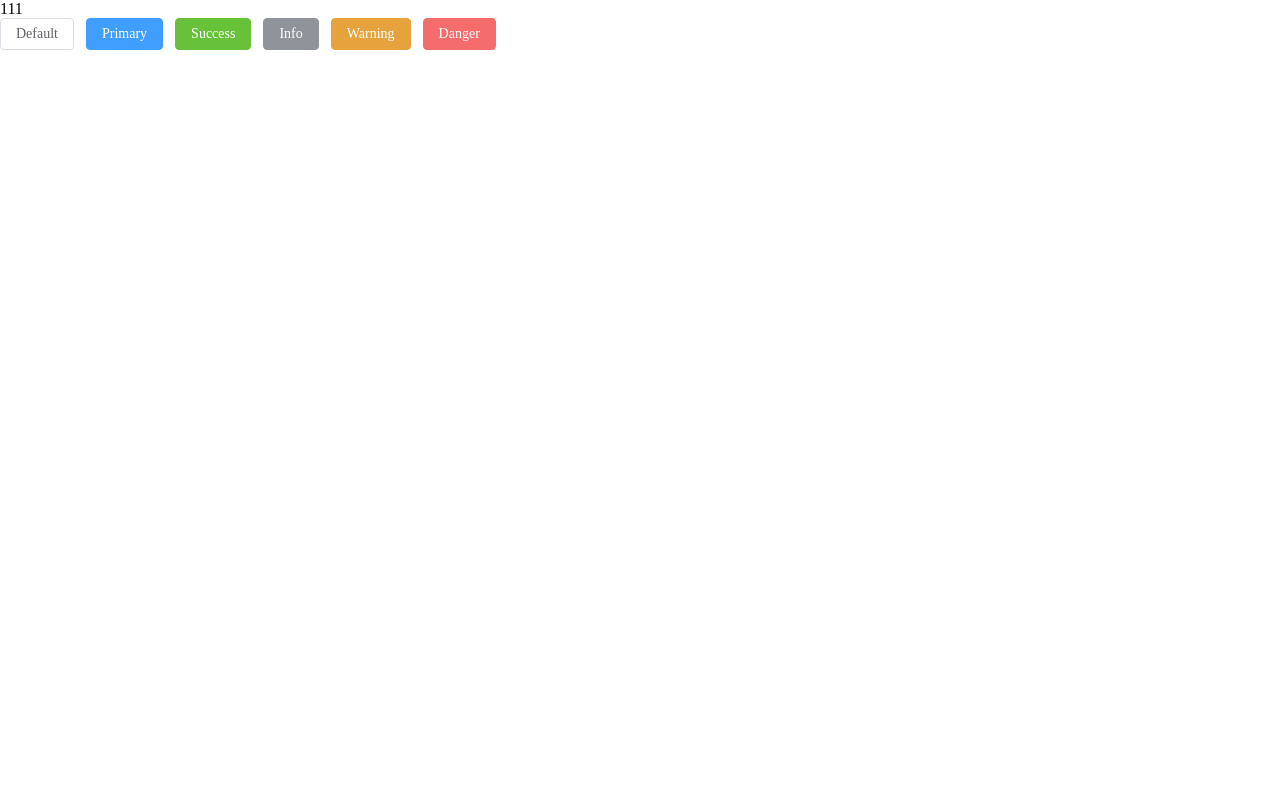
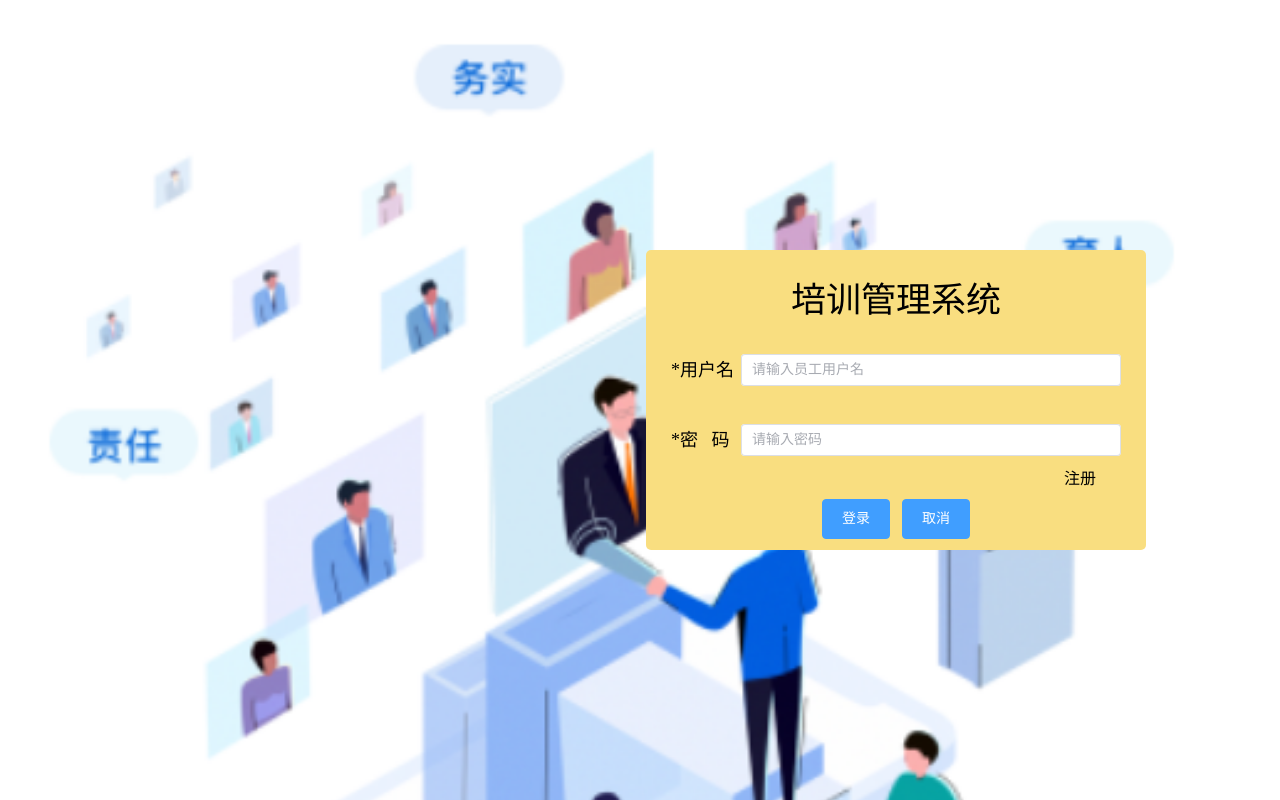
Before and after one commit to Lubiyangka/Vue-3-project, a Vue app in the folder web-demo/: page /#/ in a window 1280 px wide. Built offline with nearby package versions, Linux system fonts and the light colour scheme.

Commit message:
完成login&register界面搭建

```diff
--- a/web-demo/package.json
+++ b/web-demo/package.json
@@ -7,8 +7,10 @@
     "build": "vue-cli-service build"
   },
   "dependencies": {
+    "axios": "^1.6.8",
     "core-js": "^3.8.3",
     "element-plus": "^2.6.3",
+    "js-base64": "^3.7.7",
     "unplugin-auto-import": "^0.16.1",
     "unplugin-vue-components": "^0.25.2",
     "vue": "^3.2.13",
--- /dev/null
+++ b/web-demo/src/api/api.js
@@ -0,0 +1,15 @@
+const url = 'http://element.thexxdd.cn/api'
+
+const urls = class  {
+    static m() {
+        const register = `${url}/register`
+        const login = `${url}/login`
+        return{
+            register,
+            login
+        }
+    }
+
+}
+
+export default urls
--- /dev/null
+++ b/web-demo/src/api/header.js
@@ -0,0 +1,73 @@
+import axios from "axios";
+import {Base64} from "js-base64";
+import {ElMessageBox} from "element-plus";
+
+// axios 通用配置
+let instance = axios.create({
+    responseType: "json",
+    headers: {'Content-Type': 'application/json'}
+})
+
+const baseFun = () => {
+    //缓存中获取token
+    const token = localStorage.getItem('token')
+    const base64 = Base64.encode(token + ':')
+    return 'Basic' + base64
+}
+
+/*
+ * **拦截请求**
+ * 将请求头携带token校验身份
+ * 在发送请求之前
+ */
+instance.interceptors.request.use(
+    config => {
+        let token = localStorage.getItem('token')
+        if (token) {
+            // token 加密
+            config.headers.Authorization = baseFun()
+        }
+        return config
+    },
+
+    err => {
+        return Promise.reject(err)
+    }
+)
+
+/*
+ * **拦截请求**
+ * 将请求头携带token校验身份
+ * 在发送请求之后
+ */
+instance.interceptors.request.use(
+    response => {
+        return response
+    },
+
+    error => {
+        if (error.response) {
+            let ERRS = error.response.status
+            let MSG = error.response.data.msg.msg
+            let errData = ERRS === 401 ? MSG : '服务器发生错误'
+            switch (ERRS) {
+                // 无访问权限
+                case 401:
+                    ElMessageBox.alert(errData, '提示', {
+                        // if you want to disable its autofocus
+                        // autofocus: false,
+                        confirmButtonText: '好的',
+                        type: 'error',
+                    }).then(res => {
+                        //跳转登录
+                    }).catch(err => {
+
+                    })
+                    break;
+            }
+        }
+        // 返回接口错误信息
+        return Promise.reject(error.response.data)
+    }
+)
+export default instance
--- /dev/null
+++ b/web-demo/src/api/request.js
@@ -0,0 +1,36 @@
+import axios from "axios";
+import instance from "@/api/header";
+
+const request = class {
+    static url;
+    static arg;
+
+    constructor(url, arg) {
+        this.url = url
+        this.arg = arg
+    }
+
+    modePost() {
+        return new Promise((resolve, reject) => {
+            instance.post((this.url), this.arg)
+                .then(res => {
+                    resolve(res)
+                }).catch(err => {
+                reject(err)
+            })
+        })
+    }
+
+    modeGet() {
+        return new Promise((resolve, reject) => {
+            instance.get((this.url))
+                .then(res => {
+                    resolve(res)
+                }).catch(err => {
+                reject(err)
+            })
+        })
+    }
+}
+
+export default request
--- /dev/null
+++ b/web-demo/src/style/headtap.css
@@ -0,0 +1,72 @@
+
+#backcont {
+    background-image: url("../assets/image/login/login.png");
+    background-attachment: fixed;
+    background-repeat: no-repeat;
+    background-size: cover;
+    -webkit-background-size: cover;
+    -moz-background-size: cover;
+    min-height: 100vh;
+}
+
+.meituan-content {
+    position: absolute;
+    top: 50%;
+    left: 70%;
+    transform: translate(-50%, -50%);
+}
+
+.login-content {
+    width: 500px;
+    height: 300px;
+    background: #f9de80;
+    border-radius: 5px;
+}
+
+.meituan-title {
+    text-align: center;
+    color: #000000;
+    font-size: 35px;
+    padding-top: 30px;
+    font-family: Arial, Helvetica, sans-serif;
+}
+
+.meituan-user {
+    width: 450px;
+    margin: 0 auto;
+    padding-top: 30px;
+    height: 40px;
+    display: flex;
+    align-items: center;
+}
+
+.meituan-user p {
+    width: 70px;
+    color: black;
+    font-size: 18px;
+}
+
+.inputflex {
+    flex: 1;
+}
+
+.register-view {
+    width: 400px;
+    display: flex;
+    justify-content: flex-end;
+    margin: 0 auto;
+    padding-top: 10px;
+}
+
+.register-view p{
+    cursor: pointer;
+    display: contents;
+}
+
+.meituan-btn{
+    width: 200px;
+    display: flex;
+    align-items: center;
+    justify-content: center;
+    margin: 10px auto 0 auto;
+}
--- a/web-demo/src/views/login/login.vue
+++ b/web-demo/src/views/login/login.vue
@@ -1,17 +1,149 @@
 <template>
-  <div>111</div>
-  <div>
-    <el-button>Default</el-button>
-    <el-button type="primary">Primary</el-button>
-    <el-button type="success">Success</el-button>
-    <el-button type="info">Info</el-button>
-    <el-button type="warning">Warning</el-button>
-    <el-button type="danger">Danger</el-button>
+  <div id="backcont">
+    <div class="meituan-content">
+      <div class="login-content">
+        <div class="meituan-title">培训管理系统</div>
+        <div class="meituan-user">
+          <p>*用户名</p>
+          <el-input
+              class="inputflex"
+              v-model="account"
+              style="width: 240px"
+              placeholder="请输入员工用户名"
+              clearable
+          />
+        </div>
+        <div class="meituan-user">
+          <p>*密&nbsp;&nbsp;&nbsp;码</p>
+          <el-input
+              class="inputflex"
+              v-model="password"
+              type="password"
+              show-password
+              style="width: 240px"
+              placeholder="请输入密码"
+          />
+        </div>
+
+        <div class="register-view" @click="register = register === '登录' ? '注册' : '登录'">
+          <p>{{ register }}</p>
+        </div>
+        <div class="meituan-btn">
+          <el-button
+              v-if="register === '注册'"
+              type="primary"
+              size="large"
+              :loading="load"
+              @click="signin"
+          >登录
+          </el-button>
+          <el-button
+              v-else
+              type="primary"
+              size="large"
+              @click="registerin"
+          >注册
+          </el-button>
+          <el-button type="primary" size="large">取消</el-button>
+        </div>
+      </div>
+    </div>
   </div>
 </template>
 
 <script>
+import {reactive, toRefs, getCurrentInstance} from 'vue'
 
+export default {
+  setup() {
+    const {proxy} = getCurrentInstance()
+    const user = reactive({
+      account: '',
+      password: '',
+      register: '注册',
+      load: false,
+    })
+
+    const signin = async() => {
+      user.load = true
+      const obj = {
+        account: user.account,
+        password: user.password,
+      }
+
+      try {
+        const res = class {
+          static status = 200
+          static data = class{
+            static token = 'dshafkjhsajkdfhsjkdfhaklhdfsakjdhfa983y429'
+          }
+        }
+
+        // await 需要异步使用
+        // const res = await new proxy.$request(proxy.$urls.m().login, obj).modePost()
+        if (res.status !== 200) {
+          ElNotification({
+            title: '错误',
+            message: '用户名或密码错误',
+            type: 'warning',
+          })
+        } else {
+          localStorage.setItem('token', res.data.token)
+        }
+        user.load = false
+      } catch (e) {
+        ElNotification({
+          title: '错误',
+          message: '服务器发生错误',
+          type: 'error',
+        })
+      }
+
+    }
+    const registerin = async () => {
+      const obj = {
+        account: user.account,
+        password: user.password,
+      }
+      try {
+        const res = class {
+          static status = 200
+        }
+        // await 需要异步使用
+        // const res = await new proxy.$request(proxy.$urls.m().register, obj).modePost()
+        // console.log(res)
+        if (res.status !== 200) {
+          ElNotification({
+            title: '错误',
+            message: '用户名或密码格式错误',
+            type: 'warning',
+          })
+        } else {
+          ElMessageBox.confirm(
+              '注册成功，是否继续登录',
+              'Warning',
+              {
+                confirmButtonText: '继续登录',
+                cancelButtonText: '取消',
+                type: 'warning',
+              }
+          ).then(() => {
+            user.register = '注册'
+          }).catch(() => {
+          })
+        }
+      } catch (e) {
+        ElNotification({
+          title: '错误',
+          message: '服务器发生错误',
+          type: 'error',
+        })
+      }
+    }
+
+    return {...toRefs(user), signin, registerin}
+  }
+}
 </script>
 
 <style>
```
Also changed, not shown: web-demo/src/config/tips.js (added, +12 -0 lines), web-demo/src/main.js (+10 -3 lines), web-demo/src/assets/image/login/login.png (added), 1 other file (tests, documents, lock files or other folders).
